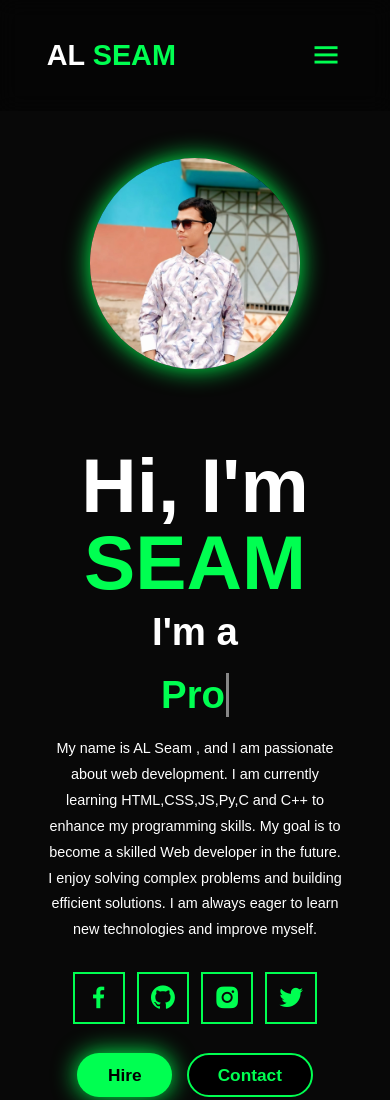
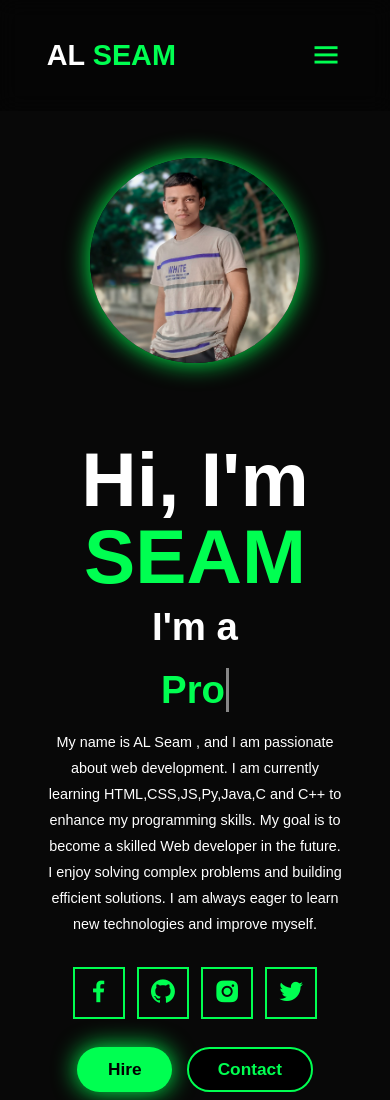
Before and after one commit to al-seam444/al-seam444.github.io, a plain HTML site: page index.html in a window 390 px wide. Shown: the top 1100 px of the page. Drawn offline with nearby package versions, Linux system fonts and the light colour scheme.

Commit message:
Add files via upload

```diff
--- a/index.html
+++ b/index.html
@@ -3,7 +3,7 @@
 <head>
     <meta charset="UTF-8">
     <meta name="viewport" content="width=device-width, initial-scale=1.0">
-    <title>AL SEAM</title>
+    <title> || AL SEAM || </title>
     <link rel="website icon" type="png" href="myweb4.png">
     <link rel="stylesheet" href="myweb.css">
     <link href="https://unpkg.com/boxicons@2.1.4/css/boxicons.min.css" rel="stylesheet" />
@@ -23,6 +23,7 @@
         <nav class="navbar">
             <a href="#home">Home</a>
             <a href="#about">About</a>
+            <!-- <a href="#skills">Skills</a> -->
             <a href="#services">Services</a>
             <a href="#contact">Contact</a>
         </nav>
@@ -34,7 +35,7 @@
             <h3>I'm a </h3>
             <h3><span>Programmer</span></h3>
             <p>My name is AL Seam , and I am passionate about web development.
-                I am currently learning HTML,CSS,JS,Py,C and C++ to enhance my programming skills.
+                I am currently learning HTML,CSS,JS,Py,Java,C and C++ to enhance my programming skills.
                 My goal is to become a skilled Web developer in the future.
                 I enjoy solving complex problems and building efficient solutions.
                 I am always eager to learn new technologies and improve myself.</p>
@@ -50,7 +51,7 @@
             </div>
         </div>
         <div class="home-img">
-            <img src="myweb1.jpg" alt="Profile Picture">
+            <img src="web1.jpg" alt="Profile Picture">
         </div>
     </section>
 
@@ -62,6 +63,7 @@
             <h2>About <span>Me</span></h2>
             <p>"Assalamu Alaikum. I am Seam, I'm from Rajshahi Division, Naogaon District, Patnitola Police Station. I am currently pursuing a Diploma in Engineering in the Department of Computer Science and Technology (Session 23-24). I have a strong passion for technology and Web development. I am eager to enhance my skills in programming, problem-solving, and computer systems. My goal is to become a skilled web developer and contribute to the tech industry. I am always open to learning new things and improving myself. "</p>
             <a href="#" class="btn">Read More</a>
+
         </div>
     </section>
 
@@ -121,8 +123,8 @@
         <div class="social-icons">
             <a href="https://www.linkedin.com/in/al-seam-as444/"><i class="fa-brands fa-linkedin"></i></a>
             <a href="https://www.figma.com/@alseam"><i class="fa-brands fa-figma"></i></a>
-            <a href="https://.google.com/mail/"><i class="fa-solid fa-envelope"></i></a>
-            <a href="https://t.me/Al_seam/"><i class="fa-brands fa-telegram"></i></a>
+            <a href="mailto:alseam4.0@gmail.com"><i class="fa-solid fa-envelope"></i></a>
+            <a href="https://t.me/Al_Seam_444/"><i class="fa-brands fa-telegram"></i></a>
         </div>
 
         <ul class="list">
--- a/myweb.css
+++ b/myweb.css
@@ -101,10 +101,11 @@ section{
     line-height: 1.8;
 }
 .home-img img{
-    width: 32vw;
+    width: 30vw;
     border-radius: 50%;
     box-shadow: 0 0 25px var(--main-color);
     transition: 0.4s ease-in-out;
+    height: 427px;
 }
 .home-img img:hover{
     box-shadow: 0 0 25px var(--main-color),
@@ -366,6 +367,7 @@ footer .copyright{
     .home-img img {
         width: 54vw;
         margin: 14px;
+        height: 205px;
     }
     .about{
         flex-direction: column-reverse;
```
Also changed, not shown: web1.jpg (added).
